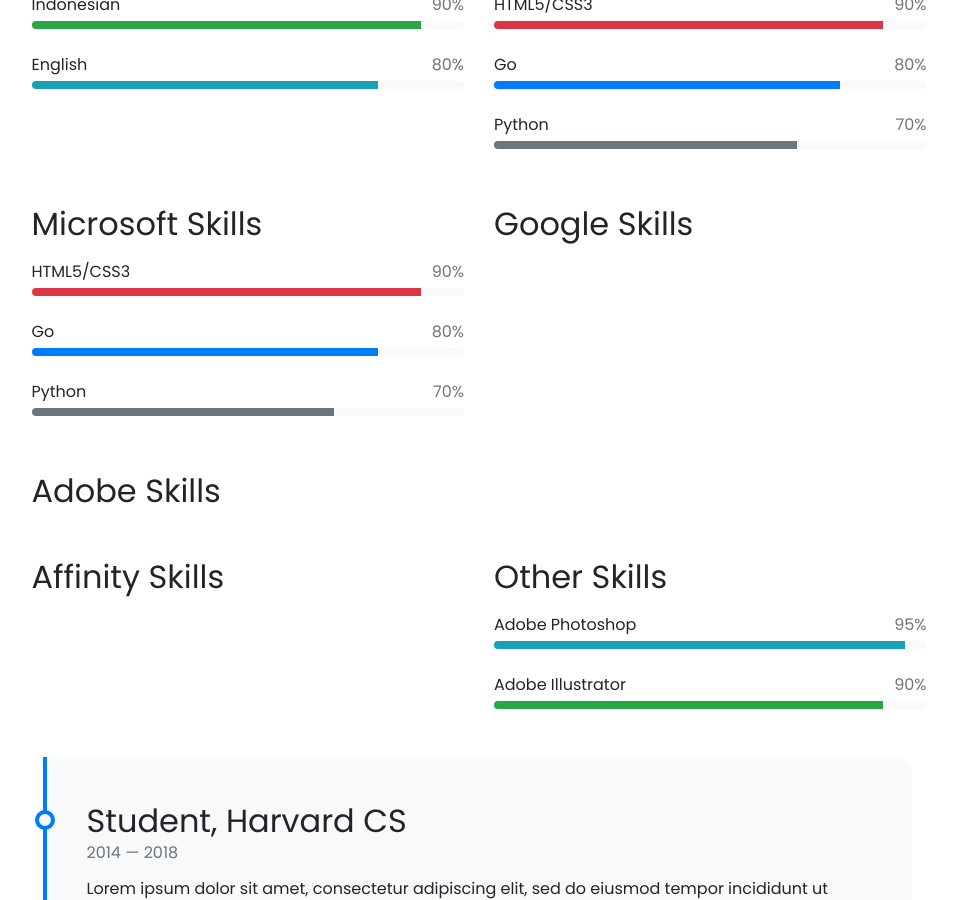
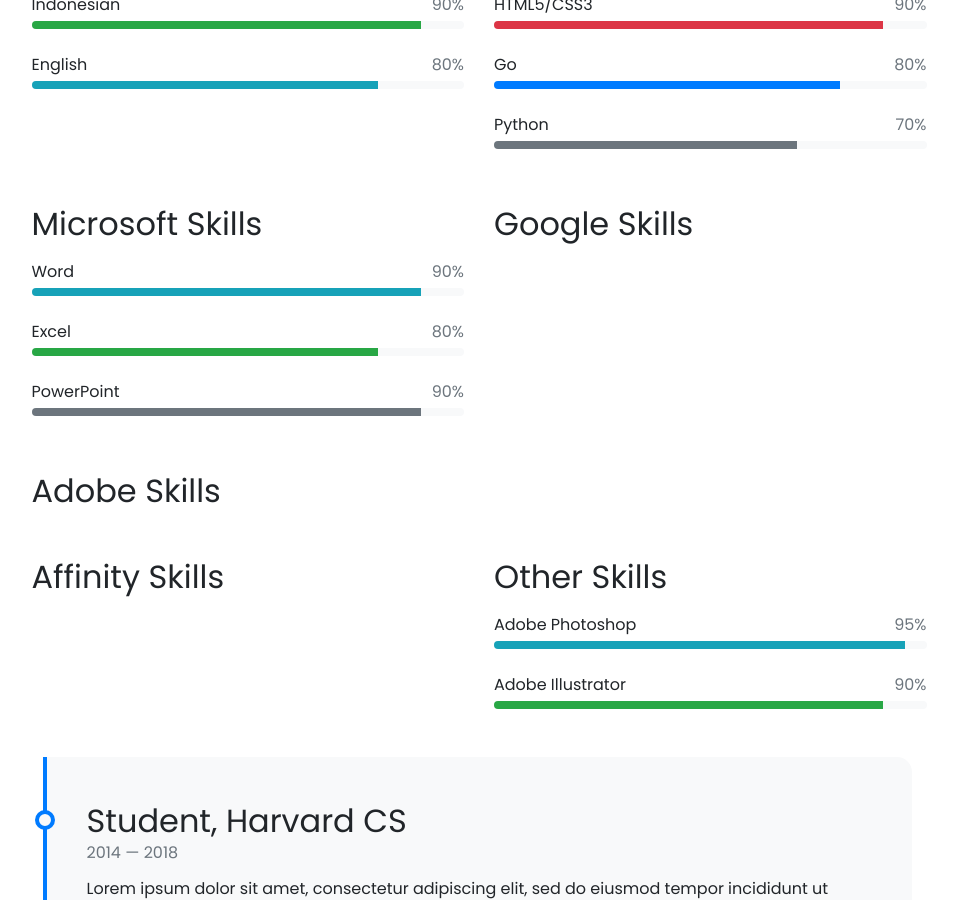
Before and after one commit to ajisetiawan716/ajisetiawan716.github.io, a Jekyll site: the page built from pages/about.md, in a window 1280 px wide and 900 px high, scrolled down 721 px. Shown: the whole window, without its empty margins (161-1118 px from the left). Built offline with Jekyll 4.4.1, drawn with Linux system fonts in a browser that asks for light colours; nearby versions of some CDN libraries; emoji names are drawn with the system emoji font.

Commit message:
Update microsoft-skills.yml

```diff
--- a/_data/microsoft-skills.yml
+++ b/_data/microsoft-skills.yml
@@ -1,11 +1,11 @@
-- name: HTML5/CSS3
+- name: Word
   percentage: 90
-  color: danger
+  color: info
 
-- name: Go
+- name: Excel
   percentage: 80
-  color:
+  color: success
 
-- name: Python
-  percentage: 70
+- name: PowerPoint
+  percentage: 90
   color: secondary
```
